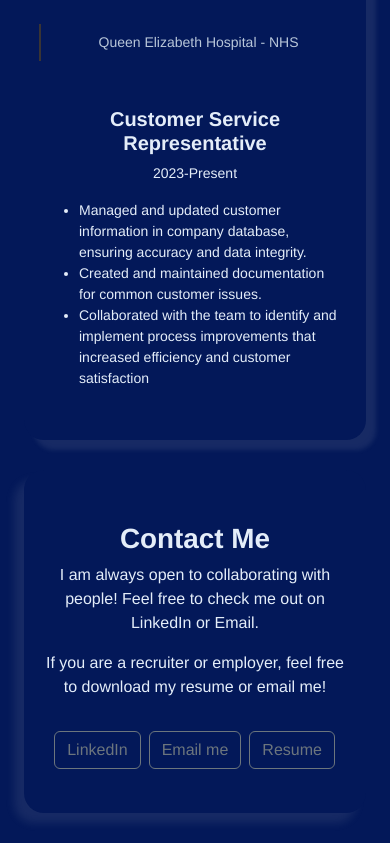
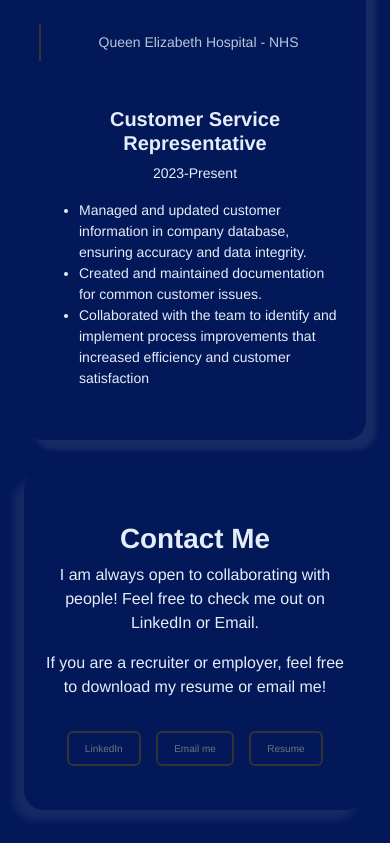
Before and after one commit to DanilleH22/portfolio, a React (Create React App) app: page / in a window 390 px wide. Shown: the part 4342-5185 px from the top of the page. Built offline with nearby package versions, Linux system fonts and the light colour scheme.

Commit message:
Add styling for contact me button

```diff
--- a/src/styles/ContactMe.module.css
+++ b/src/styles/ContactMe.module.css
@@ -1,3 +1,4 @@
+/*Congtact me box*/
 .ContactMeCard {
     padding: 20px;
     position: relative;
@@ -7,3 +8,25 @@
     box-shadow: -10px 10px 10px rgba(209, 205, 205, 0.1);
 
 }
+/* Buttons for contact */
+
+.contactButton {
+    width: auto;
+    font-size: 20px;
+
+    border: 2px solid #333;
+  }
+
+  @media (max-width: 768px) {
+    .contactButton {
+      font-size: 12px;
+      padding: 10px 20px;
+    }
+  }
+
+  @media (max-width: 576px) {
+    .contactButton {
+      font-size: 10px;
+      padding: 8px 16px;
+    }
+  }
```
